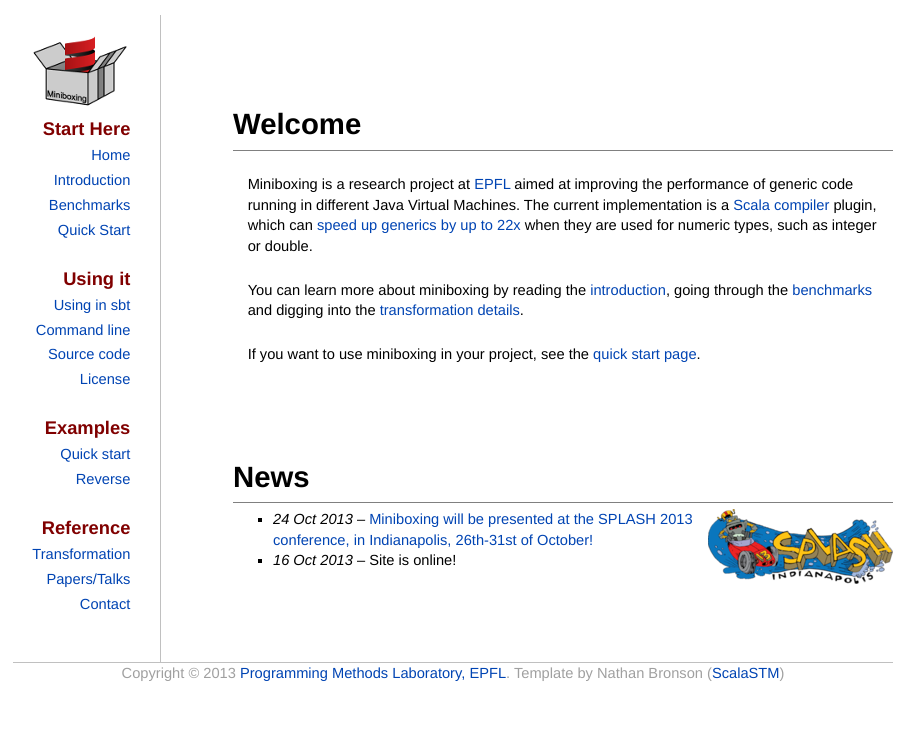
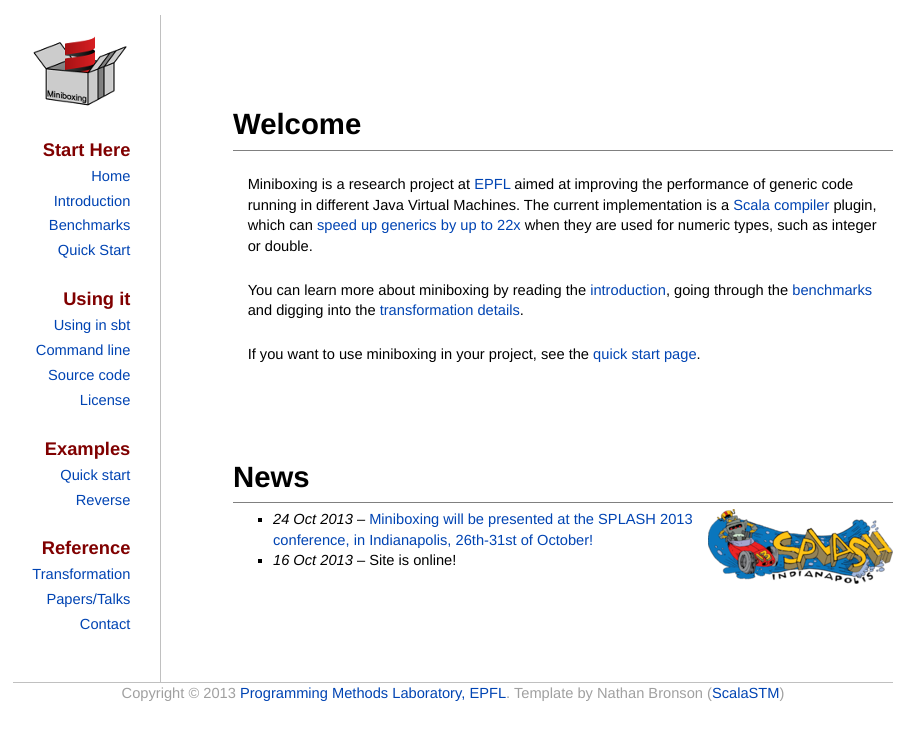
Before and after one commit to miniboxing/miniboxing.github.io, a Jekyll site: the page built from index.md, in a window 1280 px wide. Shown: the top 740 px of the page, without its empty margins (187-1111 px from the left). Built offline with Jekyll 4.4.1, drawn with Linux system fonts in a browser that asks for light colours.

Commit message:
Githuuuub, pay attention and build my page!

```diff
--- a/_layouts/default.html
+++ b/_layouts/default.html
@@ -16,7 +16,7 @@
     <div id='outer'>
       <div id='menu'>
         <ol>
-          <img alt='miniboxing' src='http://scala-miniboxing.org/mbox2-thumbnail.png'></a><br/>
+          <img alt='miniboxing' src='http://scala-miniboxing.org/mbox2-thumbnail.png'></a><br/><br/>
           <li>Start Here
             <ol>
               <li><a href='index.html'>Home</a></li>
```
